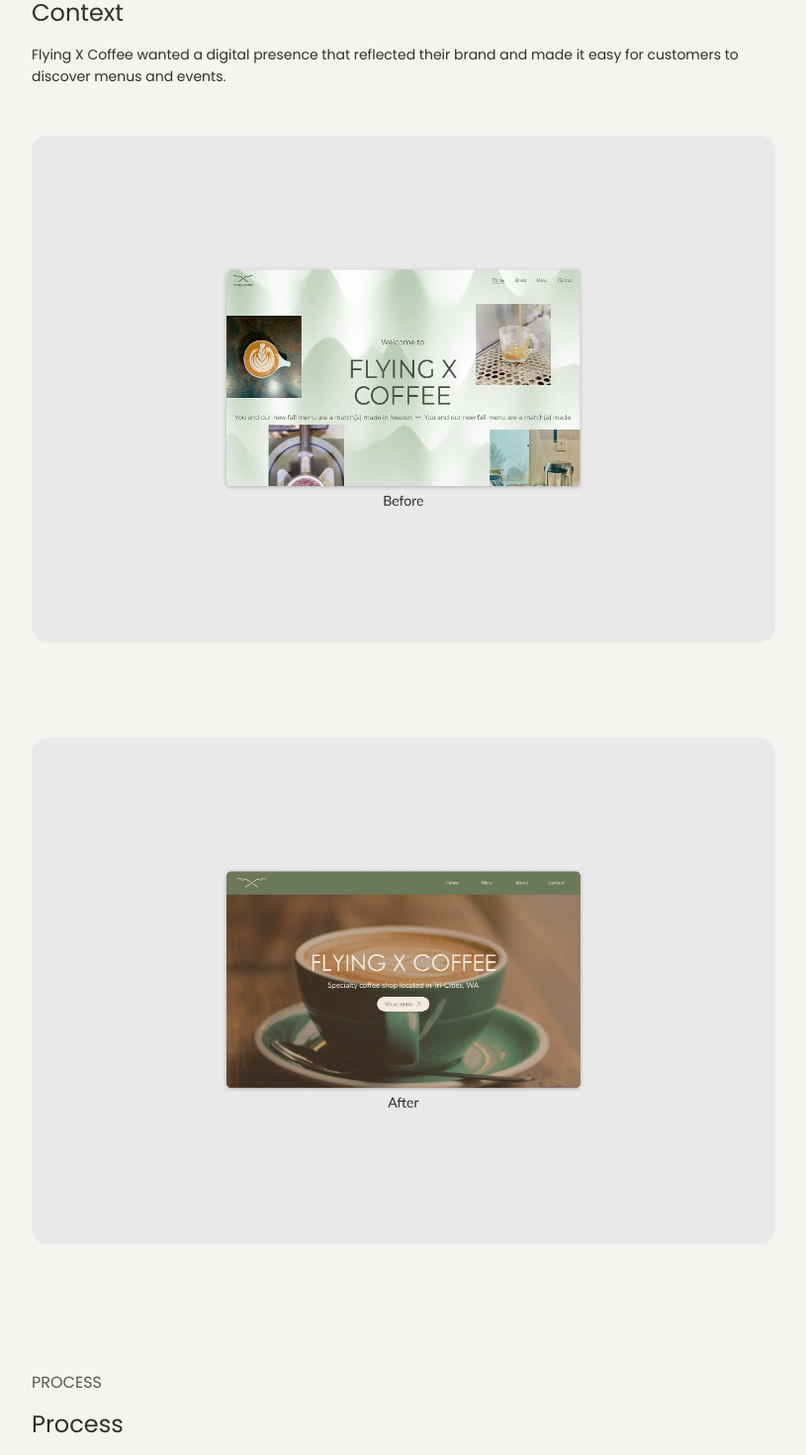
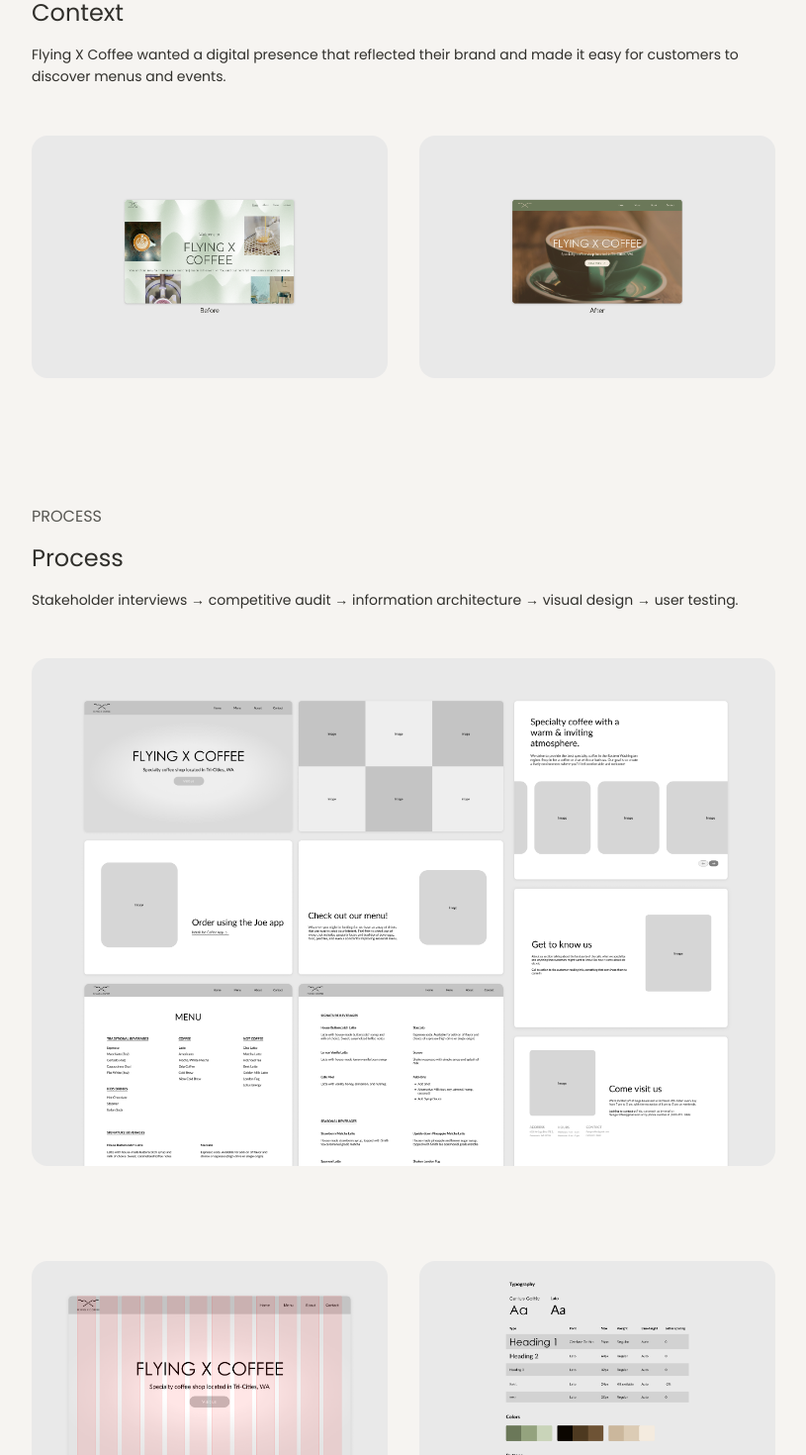
Before and after one commit to autumnmunz87-ctrl/autumn-portfolio, a Next.js app: page /work/flying-x-coffee in a window 1280 px wide. Shown: the part 1400-2870 px from the top of the page at 99% size, without its empty margins (384-1199 px from the left). Built offline with nearby package versions, Linux system fonts and the light colour scheme.

Commit message:
added two column card layout for flying x images 6+7 and 4+5
Made-with: Cursor

```diff
--- a/app/components/CaseStudyFullLayout.tsx
+++ b/app/components/CaseStudyFullLayout.tsx
@@ -24,6 +24,23 @@ function SectionImage({ src, alt }: { src: string; alt: string }) {
         fill
         className="object-cover"
         sizes="(max-width: 1200px) 90vw, 728px"
+      />
+    </div>
+  );
+}
+
+function SectionImageCard({ src, alt }: { src: string; alt: string }) {
+  return (
+    <div
+      className="relative w-full overflow-hidden rounded-2xl"
+      style={{ aspectRatio: "728/496" }}
+    >
+      <Image
+        src={src}
+        alt={alt}
+        fill
+        className="object-cover"
+        sizes="(max-width: 808px) 90vw, 50vw"
       />
     </div>
   );
@@ -212,9 +229,21 @@ export default function CaseStudyFullLayout({ slug }: CaseStudyFullLayoutProps)
               {data.research.image && (
                 <SectionImage src={data.research.image} alt="Research" />
               )}
-              {data.research.images?.map((src, i) => (
-                <SectionImage key={i} src={src} alt={`Research ${i + 2}`} />
-              ))}
+              {isFlyingXCoffee && data.research.images && data.research.images.length >= 2 ? (
+                <>
+                  <div className="grid grid-cols-1 min-[809px]:grid-cols-2 ms-modal-grid-gap-sm mt-12 mb-12">
+                    <SectionImageCard src={data.research.images[0]} alt="Research 2" />
+                    <SectionImageCard src={data.research.images[1]} alt="Research 3" />
+                  </div>
+                  {data.research.images.slice(2).map((src, i) => (
+                    <SectionImage key={i + 2} src={src} alt={`Research ${i + 4}`} />
+                  ))}
+                </>
+              ) : (
+                data.research.images?.map((src, i) => (
+                  <SectionImage key={i} src={src} alt={`Research ${i + 2}`} />
+                ))
+              )}
             </section>
           )}
 
@@ -258,9 +287,22 @@ export default function CaseStudyFullLayout({ slug }: CaseStudyFullLayoutProps)
             <p className="ms-modal-subheading">Process</p>
             <h2 className="ms-modal-heading">{data.process.heading}</h2>
             <p className="ms-modal-body">{data.process.body}</p>
-            {data.process.postBodyImages?.map((src, i) => (
-              <SectionImage key={i} src={src} alt={`Process ${i + 1}`} />
-            ))}
+            {isFlyingXCoffee && data.process.postBodyImages && data.process.postBodyImages.length >= 3 ? (
+              <>
+                <SectionImage src={data.process.postBodyImages[0]} alt="Process 1" />
+                <div className="grid grid-cols-1 min-[809px]:grid-cols-2 ms-modal-grid-gap-sm mt-12 mb-12">
+                  <SectionImageCard src={data.process.postBodyImages[1]} alt="Process 2" />
+                  <SectionImageCard src={data.process.postBodyImages[2]} alt="Process 3" />
+                </div>
+                {data.process.postBodyImages.slice(3).map((src, i) => (
+                  <SectionImage key={i + 3} src={src} alt={`Process ${i + 4}`} />
+                ))}
+              </>
+            ) : (
+              data.process.postBodyImages?.map((src, i) => (
+                <SectionImage key={i} src={src} alt={`Process ${i + 1}`} />
+              ))
+            )}
             {data.process.featureCards && data.process.featureCards.length > 0 && (
               <div className="grid grid-cols-1 min-[393px]:grid-cols-2 min-[809px]:grid-cols-4 ms-modal-grid-gap-sm mt-6">
                 {data.process.featureCards.map((card, i) => (
```
